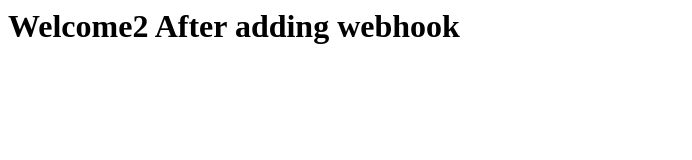
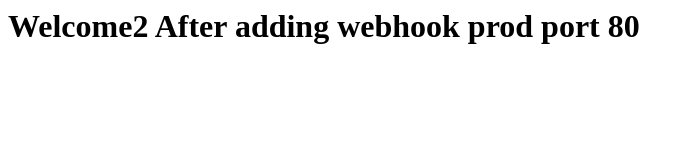
Before and after one commit to irs123/website, a plain HTML site: page index.html in a window 1280 px wide. Shown: the whole page, without its empty margins (0-692 px from the left). Drawn offline with Linux system fonts and the light colour scheme.

Commit message:
webhook added change

```diff
--- a/index.html
+++ b/index.html
@@ -3,6 +3,6 @@
 CI CD Pipeline
 </title>
 <body>
-<h1>Welcome2 After adding webhook</h1>
+<h1>Welcome2 After adding webhook prod port 80</h1>
 </body>
 </html>
```
